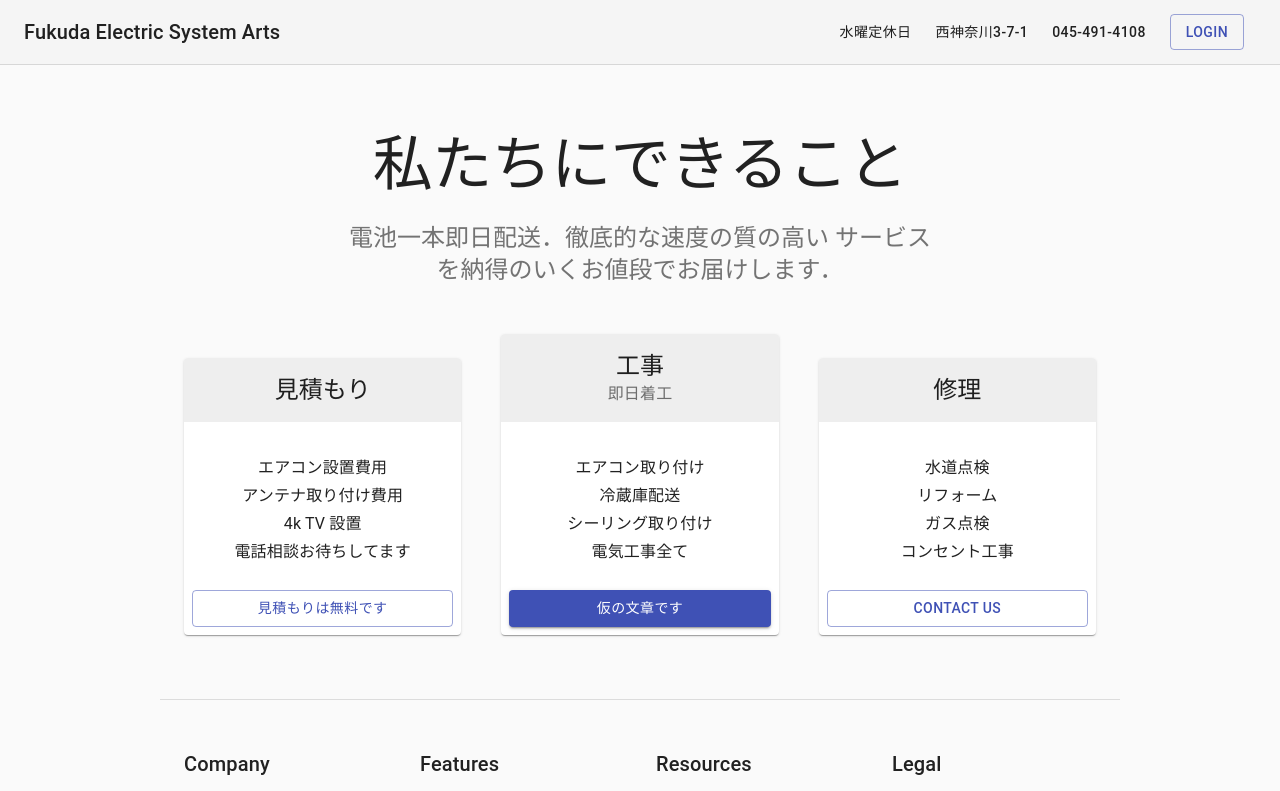
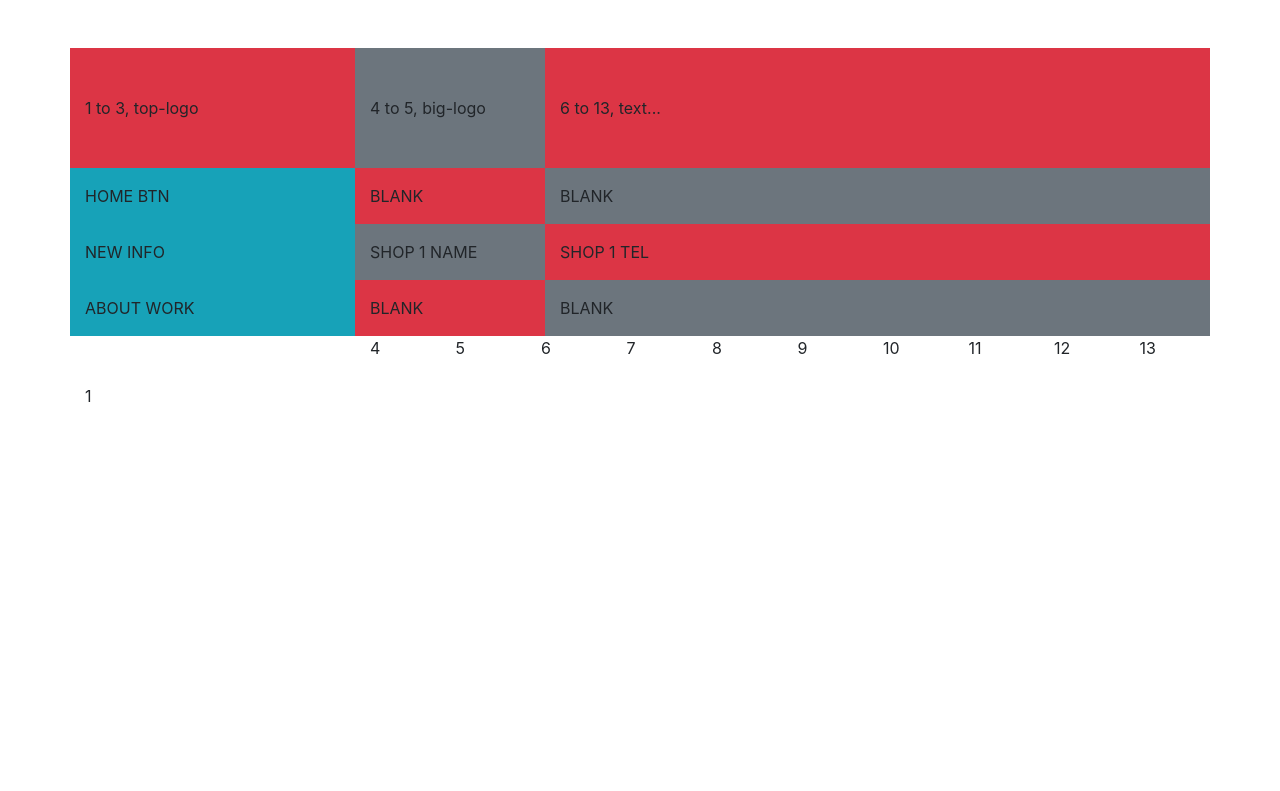
Before and after one commit to kaede0902/fesa-hp, a React (Create React App) app: page / in a window 1280 px wide. Shown: the top 791 px of the page. Built offline with nearby package versions, Linux system fonts and the light colour scheme.

Commit message:
made grid

```diff
--- a/src/App.js
+++ b/src/App.js
@@ -1,231 +1,60 @@
-import React from 'react';
-import AppBar from '@material-ui/core/AppBar';
-import Button from '@material-ui/core/Button';
-import Card from '@material-ui/core/Card';
-import CardActions from '@material-ui/core/CardActions';
-import CardContent from '@material-ui/core/CardContent';
-import CardHeader from '@material-ui/core/CardHeader';
-import CssBaseline from '@material-ui/core/CssBaseline';
-import Grid from '@material-ui/core/Grid';
-import Toolbar from '@material-ui/core/Toolbar';
-import Typography from '@material-ui/core/Typography';
-import Link from '@material-ui/core/Link';
-import { makeStyles } from '@material-ui/core/styles';
-import Container from '@material-ui/core/Container';
-import Box from '@material-ui/core/Box';
+import React, { useState } from 'react';
+import 'bootstrap/dist/css/bootstrap.min.css';
+import {Container, Row, Col} from 'react-bootstrap';
 
-function Copyright() {
+function App() {
+  const [row1, setRow1] = useState([
+    1,2,3,4,5,6,7,8,9,10
+  ]);
+
   return (
-    <Typography variant="body2" color="textSecondary" align="center">
-      {'Copyright © '}
-      <Link color="inherit" href="https://material-ui.com/">
-        Your Website
-      </Link>{' '}
-      {new Date().getFullYear()}
-      {'.'}
-    </Typography>
+    <Container className='my-5'>
+      <Row>
+        <Col className='py-5 bg-danger'
+          xs={3}>1 to 3, top-logo </Col>
+        <Col className='py-5 bg-secondary'
+          xs={2}>4 to 5, big-logo</Col>
+        <Col className='py-5 bg-danger'
+          xs={7}>6 to 13, text... </Col>
+      </Row>
+      <Row>
+        <Col className='py-3 bg-info'
+          xs={3}>HOME BTN</Col>
+        <Col className='py-3 bg-danger'
+          xs={2}>BLANK</Col>
+        <Col className='py-3 bg-secondary'
+          xs={7}>BLANK</Col>
+      </Row>
+      <Row>
+        <Col className='py-3 bg-info'
+          xs={3}>NEW INFO</Col>
+        <Col className='py-3 bg-secondary'
+          xs={2}>SHOP 1 NAME</Col>
+        <Col className='py-3 bg-danger'
+          xs={7}>SHOP 1 TEL</Col>
+      </Row>
+      <Row>
+        <Col className='py-3 bg-info'
+          xs={3}>ABOUT WORK</Col>
+        <Col className='py-3 bg-danger'
+          xs={2}>BLANK</Col>
+        <Col className='py-3 bg-secondary'
+          xs={7}>BLANK</Col>
+      </Row>
+      <Row>
+        <Col  className='py-5' xs={3}>1 </Col>
+        <Col>4 </Col>
+        <Col>5 </Col>
+        <Col>6 </Col>
+        <Col>7 </Col>
+        <Col>8 </Col>
+        <Col>9 </Col>
+        <Col>10 </Col>
+        <Col>11 </Col>
+        <Col>12 </Col>
+        <Col>13 </Col>
+      </Row>
+    </Container>
   );
 }
-
-const useStyles = makeStyles((theme) => ({
-  '@global': {
-    ul: {
-      margin: 0,
-      padding: 0,
-      listStyle: 'none',
-    },
-  },
-  appBar: {
-    borderBottom: `1px solid ${theme.palette.divider}`,
-  },
-  toolbar: {
-    flexWrap: 'wrap',
-  },
-  toolbarTitle: {
-    flexGrow: 1,
-  },
-  link: {
-    margin: theme.spacing(1, 1.5),
-  },
-  heroContent: {
-    padding: theme.spacing(8, 0, 6),
-  },
-  cardHeader: {
-    backgroundColor:
-      theme.palette.type === 'light' ? theme.palette.grey[200] : theme.palette.grey[700],
-  },
-  cardPricing: {
-    display: 'flex',
-    justifyContent: 'center',
-    alignItems: 'baseline',
-    marginBottom: theme.spacing(2),
-  },
-  footer: {
-    borderTop: `1px solid ${theme.palette.divider}`,
-    marginTop: theme.spacing(8),
-    paddingTop: theme.spacing(3),
-    paddingBottom: theme.spacing(3),
-    [theme.breakpoints.up('sm')]: {
-      paddingTop: theme.spacing(6),
-      paddingBottom: theme.spacing(6),
-    },
-  },
-}));
-
-const tiers = [
-  {
-    title: '見積もり',
-    description: ['エアコン設置費用',
-      'アンテナ取り付け費用',
-      '4k TV 設置', '電話相談お待ちしてます'],
-    buttonText: '見積もりは無料です',
-    buttonVariant: 'outlined',
-  },
-  {
-    title: '工事',
-    subheader: '即日着工',
-    description: [
-      'エアコン取り付け',
-      '冷蔵庫配送',
-      'シーリング取り付け',
-      '電気工事全て',
-    ],
-    buttonText: '仮の文章です',
-    buttonVariant: 'contained',
-  },
-  {
-    title: '修理',
-    description: [
-      '水道点検',
-      'リフォーム',
-      'ガス点検',
-      'コンセント工事',
-    ],
-    buttonText: 'Contact us',
-    buttonVariant: 'outlined',
-  },
-];
-const footers = [
-  {
-    title: 'Company',
-    description: ['Team', 'History', 'Contact us', 'Locations'],
-  },
-  {
-    title: 'Features',
-    description: ['Cool stuff', 'Random feature', 'Team feature', 'Developer stuff', 'Another one'],
-  },
-  {
-    title: 'Resources',
-    description: ['Resource', 'Resource name', 'Another resource', 'Final resource'],
-  },
-  {
-    title: 'Legal',
-    description: ['Privacy policy', 'Terms of use'],
-  },
-];
-
-export default function Pricing() {
-  const classes = useStyles();
-
-  return (
-    <React.Fragment>
-      <CssBaseline />
-      <AppBar position="static" color="default" elevation={0} className={classes.appBar}>
-        <Toolbar className={classes.toolbar}>
-          <Typography variant="h6" color="inherit" noWrap className={classes.toolbarTitle}>
-            Fukuda Electric System Arts
-          </Typography>
-          <nav>
-            <Link variant="button" color="textPrimary" href="#" className={classes.link}>
-                水曜定休日
-            </Link>
-            <Link variant="button" color="textPrimary" href="#" className={classes.link}>
-                西神奈川3-7-1
-            </Link>
-            <Link variant="button" color="textPrimary" href="#" className={classes.link}>
-              045-491-4108
-            </Link>
-          </nav>
-          <Button href="#" color="primary" variant="outlined" className={classes.link}>
-            Login
-          </Button>
-        </Toolbar>
-      </AppBar>
-      {/* Hero unit */}
-      <Container maxWidth="sm" component="main" className={classes.heroContent}>
-        <Typography component="h1" variant="h2" align="center" color="textPrimary" gutterBottom>
-          私たちにできること
-        </Typography>
-        <Typography variant="h5" align="center" color="textSecondary" component="p">
-          電池一本即日配送．徹底的な速度の質の高い
-          サービスを納得のいくお値段でお届けします．
-        </Typography>
-      </Container>
-      {/* End hero unit */}
-      <Container maxWidth="md" component="main">
-        <Grid container spacing={5} alignItems="flex-end">
-          {tiers.map((tier) => (
-            // Enterprise card is full width at sm breakpoint
-            <Grid item key={tier.title} xs={12} sm={tier.title === 'Enterprise' ? 12 : 6} md={4}>
-              <Card>
-                <CardHeader
-                  title={tier.title}
-                  subheader={tier.subheader}
-                  titleTypographyProps={{ align: 'center' }}
-                  subheaderTypographyProps={{ align: 'center' }}
-                  className={classes.cardHeader}
-                />
-                <CardContent>
-                  <div className={classes.cardPricing}>
-                    <Typography component="h2" variant="h3" color="textPrimary">
-                      {tier.price}
-                    </Typography>
-                    <Typography variant="h6" color="textSecondary">
-                    </Typography>
-                  </div>
-                  <ul>
-                    {tier.description.map((line) => (
-                      <Typography component="li" variant="subtitle1" align="center" key={line}>
-                        {line}
-                      </Typography>
-                    ))}
-                  </ul>
-                </CardContent>
-                <CardActions>
-                  <Button fullWidth variant={tier.buttonVariant} color="primary">
-                    {tier.buttonText}
-                  </Button>
-                </CardActions>
-              </Card>
-            </Grid>
-          ))}
-        </Grid>
-      </Container>
-      {/* Footer */}
-      <Container maxWidth="md" component="footer" className={classes.footer}>
-        <Grid container spacing={4} justify="space-evenly">
-          {footers.map((footer) => (
-            <Grid item xs={6} sm={3} key={footer.title}>
-              <Typography variant="h6" color="textPrimary" gutterBottom>
-                {footer.title}
-              </Typography>
-              <ul>
-                {footer.description.map((item) => (
-                  <li key={item}>
-                    <Link href="#" variant="subtitle1" color="textSecondary">
-                      {item}
-                    </Link>
-                  </li>
-                ))}
-              </ul>
-            </Grid>
-          ))}
-        </Grid>
-        <Box mt={5}>
-          <Copyright />
-        </Box>
-      </Container>
-      {/* End footer */}
-    </React.Fragment>
-  );
-}
+export default App;
```
